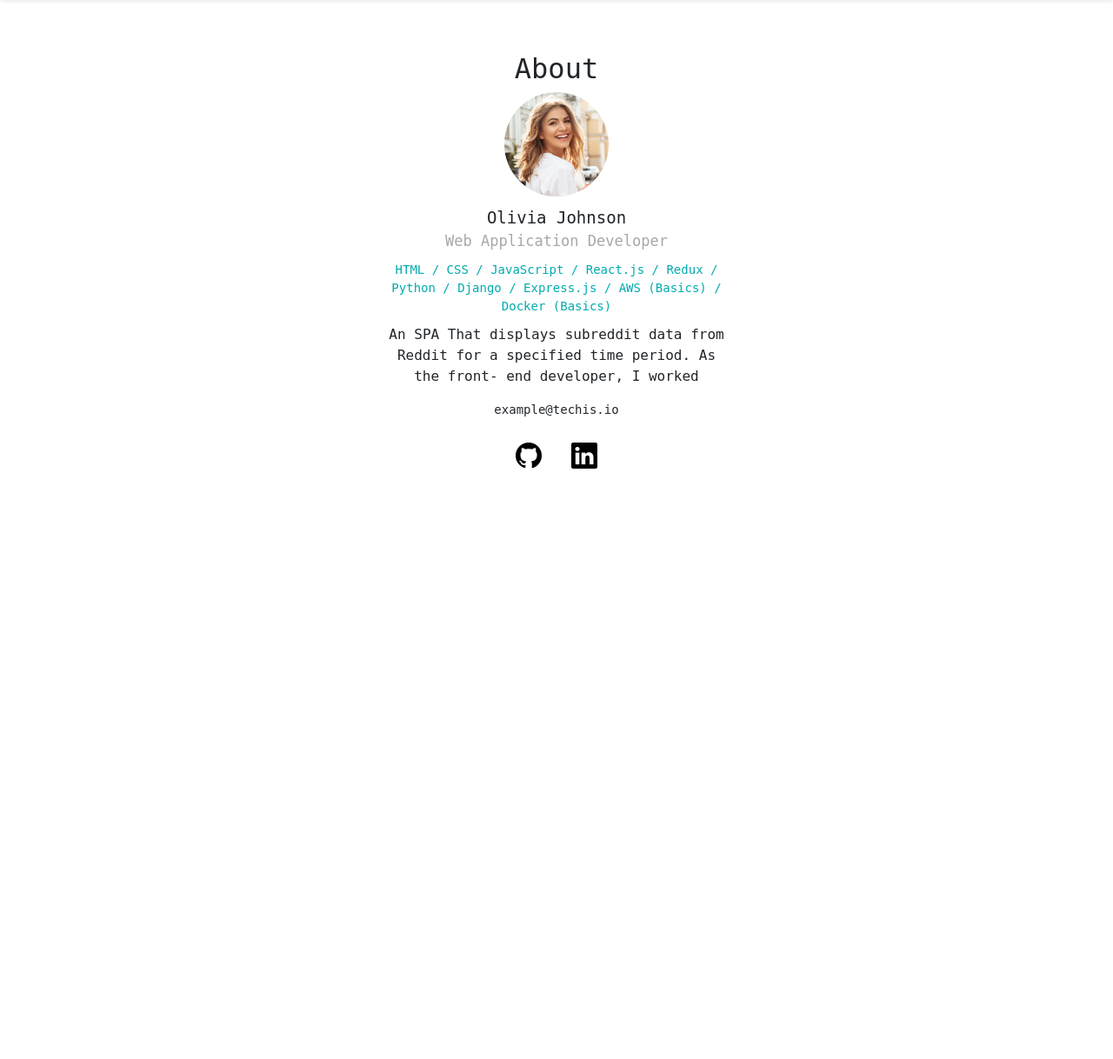
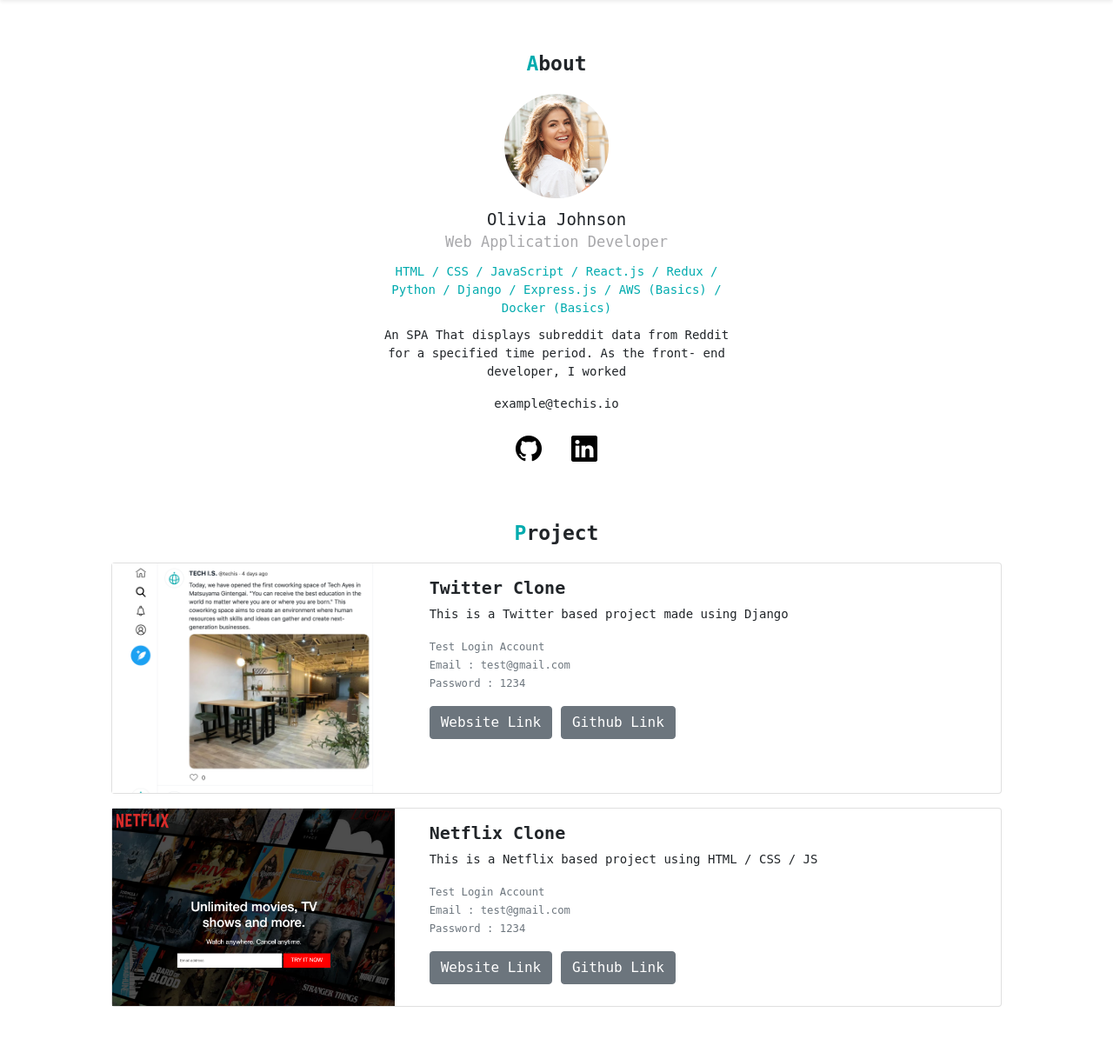
Before and after one commit to Demsmo/portfolio, a PHP site: page / in a window 1280 px wide. Shown: the part 56-1274 px from the top of the page at 87% size. Before the commit the page ends 595 px from the top, so only its background shows below. Run offline with PHP 8.4, Linux system fonts and the light colour scheme.

Commit message:
Created the project section , designing template completed

```diff
--- a/index.html
+++ b/index.html
@@ -42,7 +42,7 @@
     </nav>
 
     <div id="about">
-        <h2><span class="font-family">A</span>bout</h2>
+        <h2><span class="font-primary">A</span>bout</h2>
         <img src="img/sample-woman.jpg">
         <div class="name">Olivia Johnson</div>
         <div class="vocation">Web Application Developer</div>
@@ -57,6 +57,53 @@
         </div>
 
     </div>
+
+    <div id="project">
+        <h2><span class="font-primary">P</span>roject</h2>
+
+        <div class="card mb-3">
+          <div class="row">
+            <div class="col-md-4">
+              <img src="img/project-twitter.png" alt="Twitter Project">
+            </div>
+            <div class="col-md-8">
+              <div class="card-body">
+                <h5 class="card-title">Twitter Clone</h5>
+                <p class="card-text">This is a Twitter based project made using Django</p>
+                <p class="card-text"><small class="text-muted">
+                  Test Login Account <br>
+                  Email : test@gmail.com <br>
+                  Password : 1234
+                </small></p>
+                <a href="#" target="_blank" class="btn btn-secondary">Website Link</a>
+                <a href="#" target="_blank" class="btn btn-secondary">Github Link</a>
+              </div>
+            </div>
+          </div>
+        </div>
+
+        <div class="card mb-3">
+          <div class="row">
+            <div class="col-md-4">
+              <img src="img/project-netflix.png" alt="Netflix Project">
+            </div>
+            <div class="col-md-8">
+              <div class="card-body">
+                <h5 class="card-title">Netflix Clone</h5>
+                <p class="card-text">This is a Netflix based project using HTML / CSS / JS</p>
+                <p class="card-text"><small class="text-muted">
+                  Test Login Account <br>
+                  Email : test@gmail.com <br>
+                  Password : 1234
+                </small></p>
+                <a href="#" target="_blank" class="btn btn-secondary">Website Link</a>
+                <a href="#" target="_blank" class="btn btn-secondary">Github Link</a>
+              </div>
+            </div>
+          </div>
+        </div>
+
+    </div>
     <script src="https://cdn.jsdelivr.net/npm/bootstrap@5.1.3/dist/js/bootstrap.bundle.min.js" integrity="sha384-ka7Sk0Gln4gmtz2MlQnikT1wXgYsOg+OMhuP+IlRH9sENBO0LRn5q+8nbTov4+1p" crossorigin="anonymous"></script>
 </body>
 </html>
--- a/style.css
+++ b/style.css
@@ -15,6 +15,20 @@ body {
 .title-icon {
     font-size: 20px;
     font-weight: bold;
+}
+
+p {
+    font-size: 14px;
+}
+
+h2{
+    font-weight: bold;
+    font-size: 23px;
+    margin-bottom: 20px;
+}
+
+a.font-black {
+    color: #000 !important;
 }
 
 /***********
@@ -64,3 +78,26 @@ ABOUT
 #about .icons a{
     color: #000;
 }
+
+/**************
+
+PROJECT
+
+***************/
+
+#project {
+    margin: 60px auto;
+    width: 80%;
+}
+
+#project h2{
+    text-align: center;
+}
+
+#project .card img{
+    width: 100%;
+}
+
+#project .card-title{
+    font-weight: bold;
+}
```
